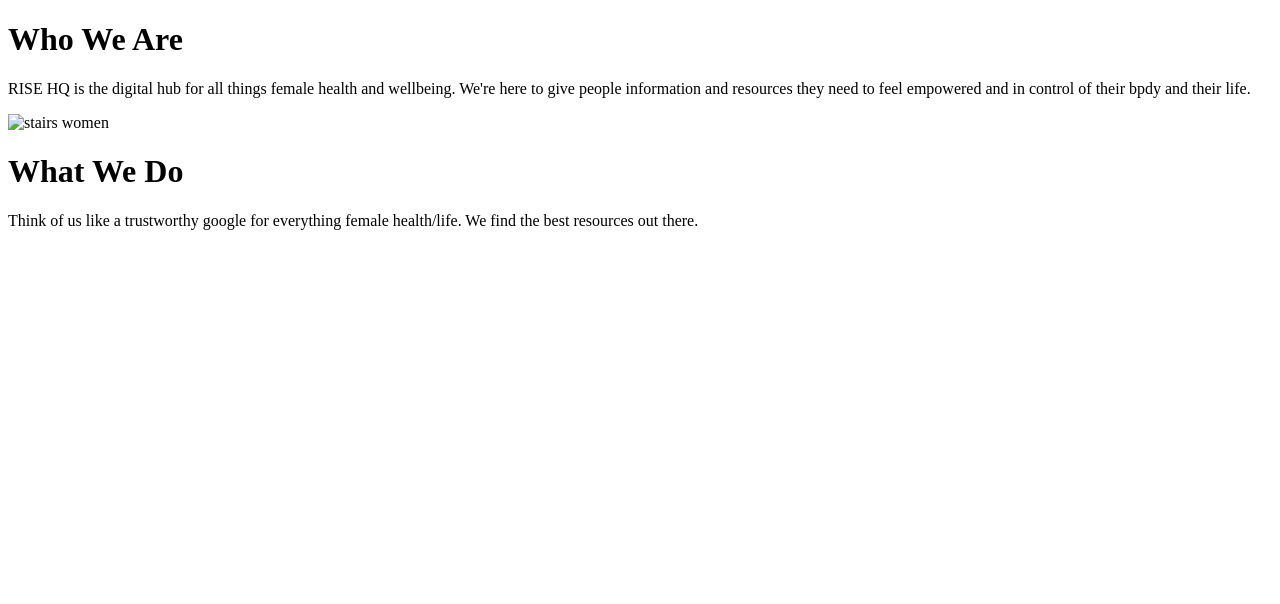
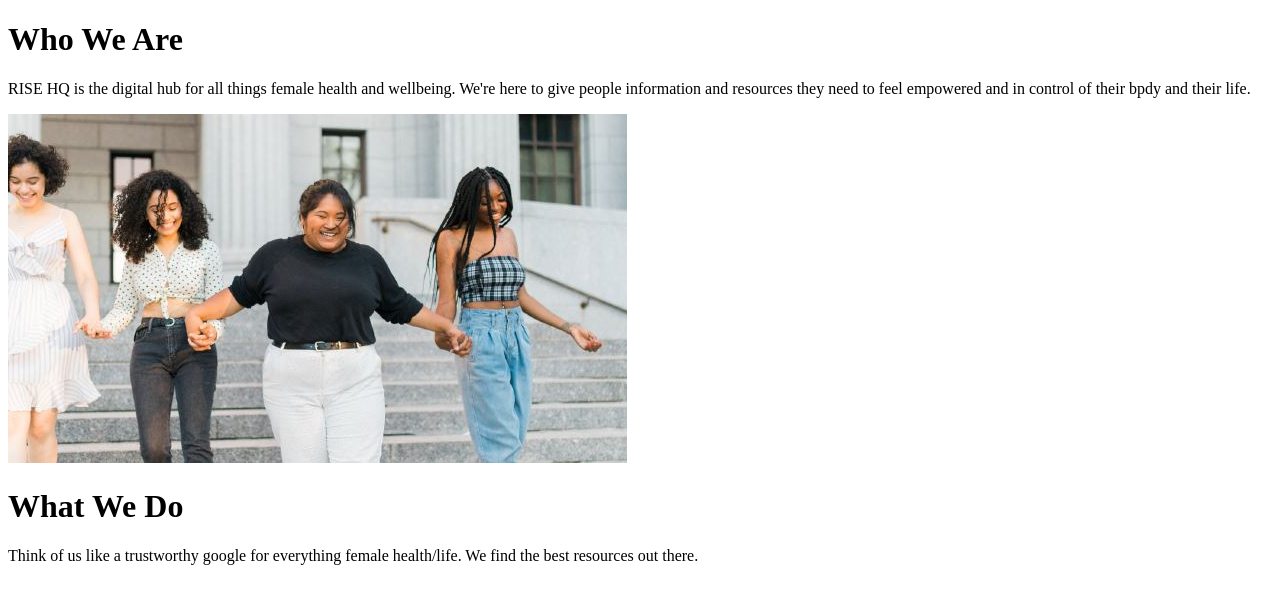
Before and after one commit to ErikaHutch/RiseHQProject, a plain HTML site: page app/src/main/assets/www/about.html in a window 1280 px wide. Drawn offline with Linux system fonts and the light colour scheme.

Commit message:
Update about.html

```diff
--- a/app/src/main/assets/www/about.html
+++ b/app/src/main/assets/www/about.html
@@ -4,7 +4,7 @@
     <meta charset="UTF-8">
     <meta http-equiv="X-UA-Compatible" content="IE=edge">
     <meta name="viewport" content="width=device-width, initial-scale=1.0">
-    <link rel="stylesheet" href="test.css">
+
     <title>About Page</title>
 </head>
 <body>
@@ -15,7 +15,7 @@
     <div id="about-content">
         <div class="abt-header-wrapper" id="who-we-are"><h1>Who We Are</h1></div>
         <div class="about-para-wrapper" id="w-w-a-p"><p>RISE HQ is the digital hub for all things female health and wellbeing. We're here to give people information and resources they need to feel empowered and in control of their bpdy and their life.</p></div>
-        <div id="about-img-wrapper"><img src="img1.JPG" alt="stairs women"></div>
+        <div id="about-img-wrapper"><img src="img/img1.JPG" alt="stairs women"></div>
         <div class="abt-header-wrapper" id="what-we-do"><h1>What We Do</h1></div>
         <div class="about-para-wrapper" id="w-w-d-p"><p>Think of us like a trustworthy google for everything female health/life. We find the best resources out there.</p></div>
     </div>
```
